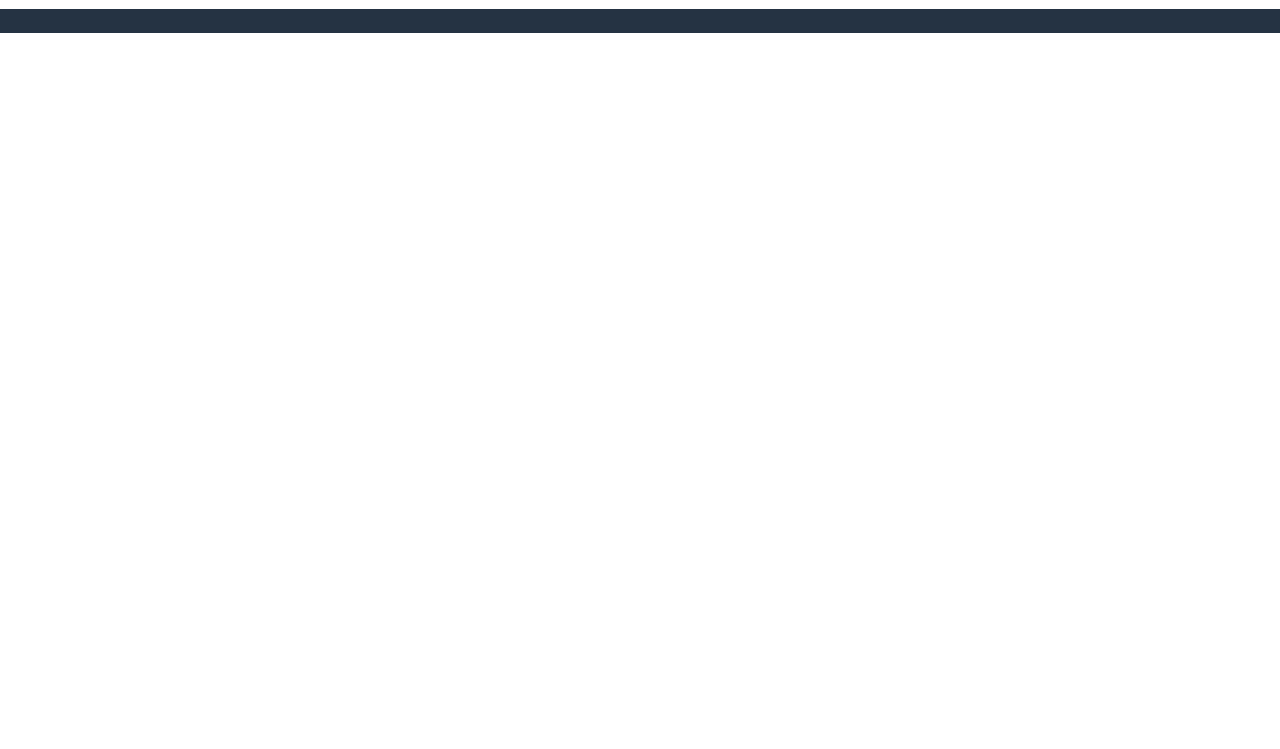
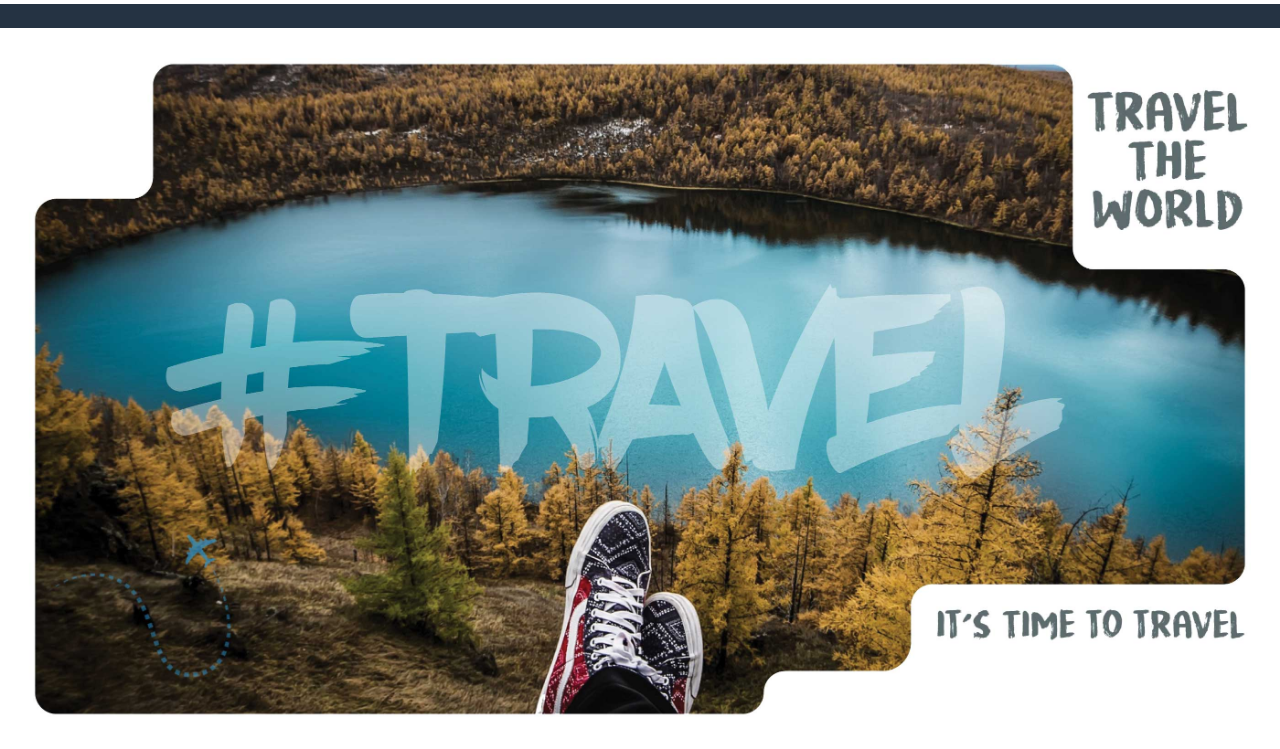
Before and after one commit to ramtinbhf/Royal-Front, a website: page app/index.html in a window 1280 px wide. Shown: the part 140-889 px from the top of the page. Before the commit the page ends 800 px from the top, so only its background shows below. Drawn offline with Linux system fonts and the light colour scheme.

Commit message:
add slider

```diff
--- a/app/index.html
+++ b/app/index.html
@@ -7,7 +7,7 @@
     <title>موسسه حقوقی رویال - ROYAL LUXURY GROUPS</title>
   </head>
   <body class="font-yekanbakh">
-    <header class="w-full fixed top-0 z-[1000] flex flex-col bg-white">
+    <header class="w-full z-[1000] flex flex-col bg-white">
       <nav class="flex flex-col space-y-3 h-36 xl:py-4">
         <div class="xl:container xl:mx-auto px-8 py-4 xl:px-12 xl:py-0 flex items-center justify-stretch w-full" x-data="{ active: false }">
           <div class="w-full flex items-center gap-2">
@@ -344,9 +344,15 @@
           </ul>
         </div>
 
-        <div class="w-full static top-[7.5rem] -z-[1] bg-[#253343] text-white py-3 mb-[1px]"></div>
       </nav>
     </header>
+    <div class="w-full top-[7.5rem] -z-[1] bg-[#253343] text-white py-3 mb-[1px]"></div>
+    <!-- slider -->
+     <section>
+      <div>
+        <img src="./images/d13d19a4-b9d7-4779-9fde5d-3d1ecd4e3e4b.jpg" alt="">
+      </div>
+     </section>
 
     <script src="./assets/js/alpinejs.min.js"></script>
   </body>
```
Also changed, not shown: app/assets/css/style.css, app/images/d13d19a4-b9d7-4779-9fde5d-3d1ecd4e3e4b.jpg (added), 2 other files.
